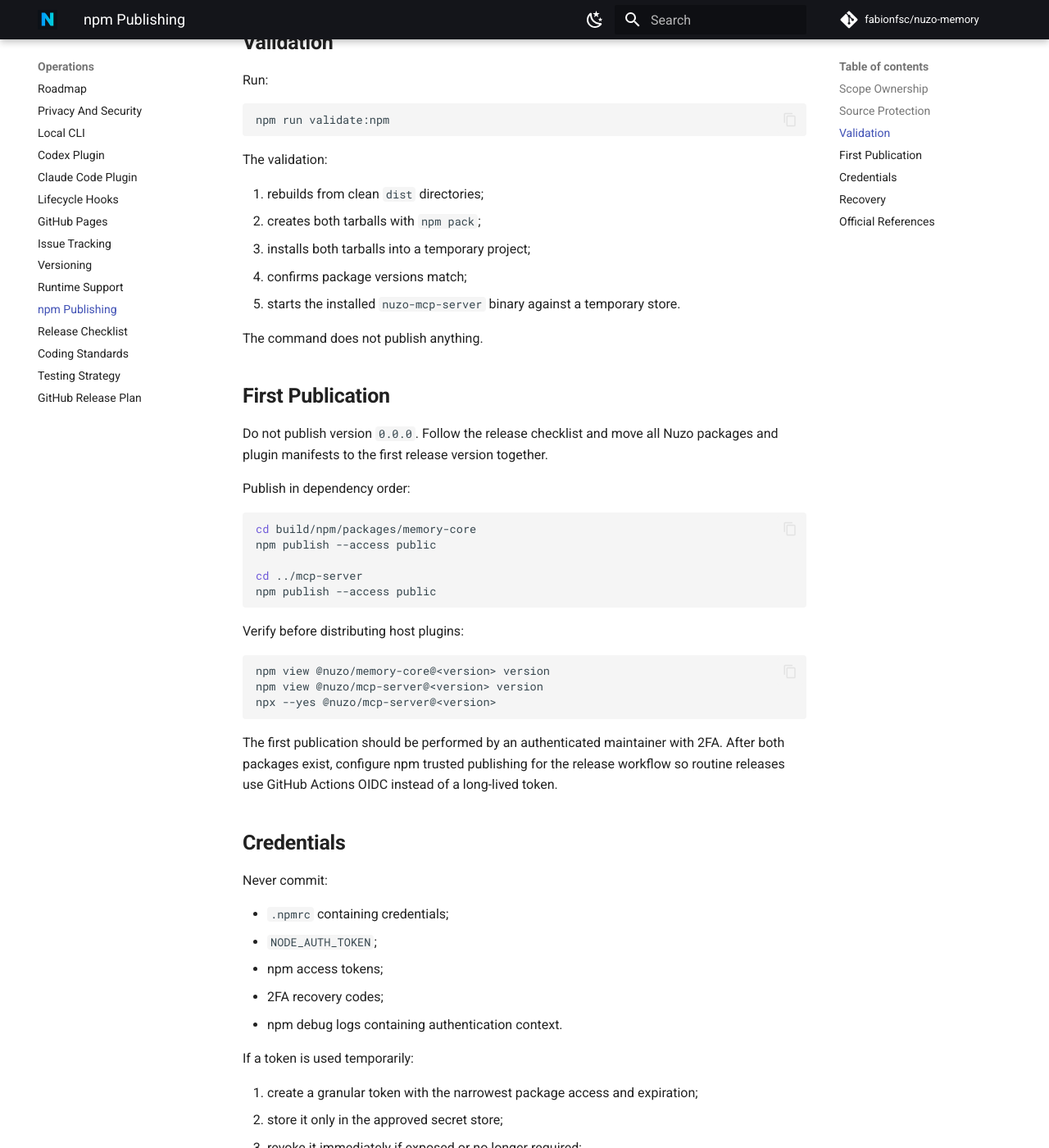
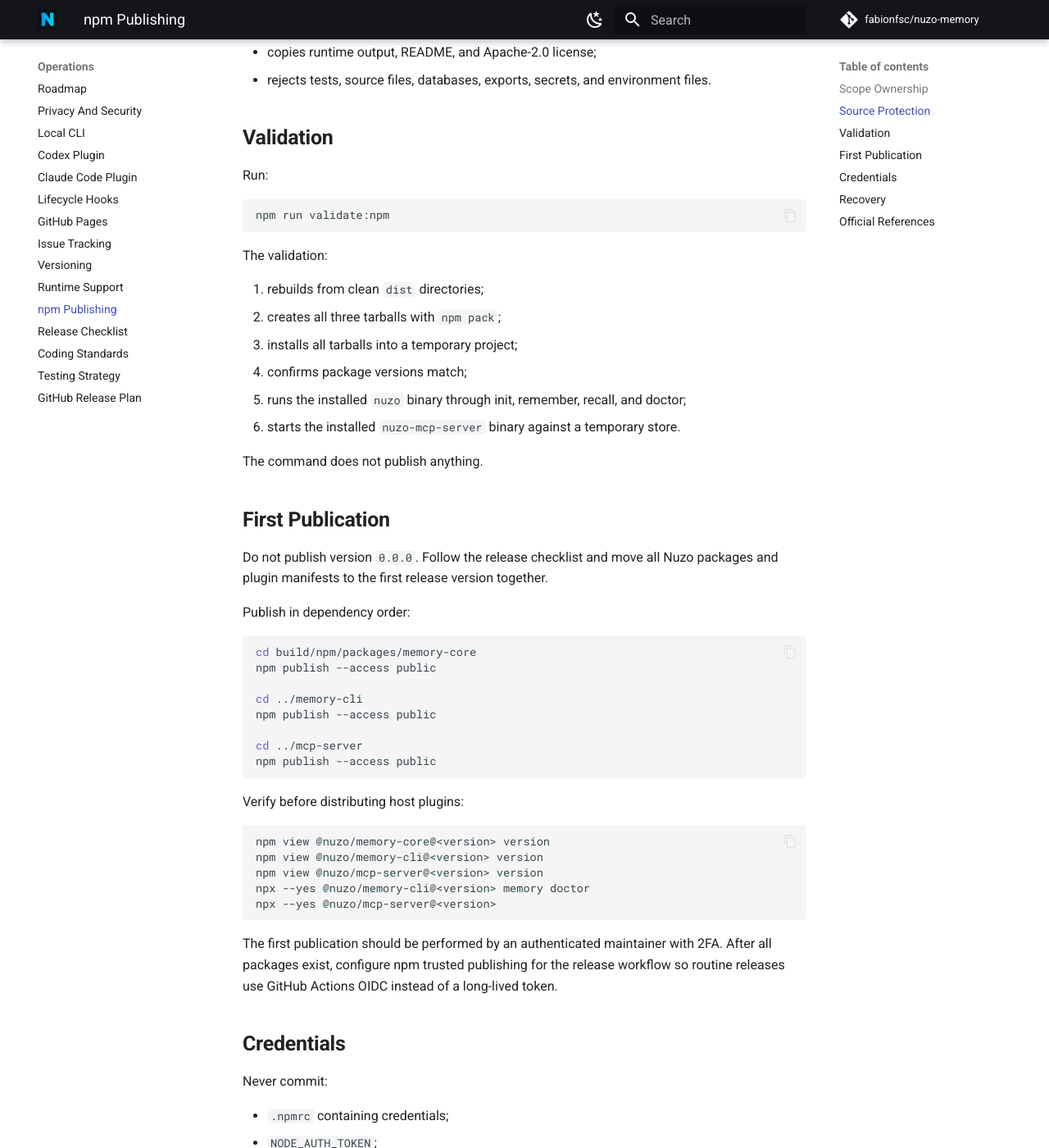
Before and after one commit to fabionfsc/nuzo-memory, an MkDocs documentation site: the page built from docs/operations/npm-publishing.md, in a window 1280 px wide and 1400 px high, scrolled down 1634 px. Shown: the whole window at 82% size. Built offline with MkDocs 1.6.1 and Material for MkDocs 9.7.7, drawn with Linux system fonts in a browser that asks for light colours; comment, search, counter and statistics services are not loaded; some of the changed text lies outside the part shown.

Commit message:
Stage and validate the CLI package

````diff
--- a/docs/operations/npm-publishing.md
+++ b/docs/operations/npm-publishing.md
@@ -12,7 +12,13 @@
 @nuzo/memory-core
 ```
 
-Both packages use the same version and must be released together.
+The CLI package also depends on:
+
+```text
+@nuzo/memory-core
+```
+
+Core, CLI, and MCP packages use the same version and must be released together.
 
 ## Scope Ownership
 
@@ -44,7 +50,8 @@
 }
 ```
 
-Do not run `npm publish` from `packages/core` or `packages/mcp-server`.
+Do not run `npm publish` from `packages/core`, `packages/cli`, or
+`packages/mcp-server`.
 
 Generate publish candidates instead:
 
@@ -58,6 +65,7 @@
 build/npm/
 ├── packages/
 │   ├── memory-core/
+│   ├── memory-cli/
 │   └── mcp-server/
 └── tarballs/
 ```
@@ -66,7 +74,7 @@
 
 - removes `private` only from generated package metadata;
 - removes development scripts and dependencies;
-- pins the MCP server to the exact core version;
+- pins the CLI and MCP server to the exact core version;
 - copies runtime output, README, and Apache-2.0 license;
 - rejects tests, source files, databases, exports, secrets, and environment files.
 
@@ -81,10 +89,11 @@
 The validation:
 
 1. rebuilds from clean `dist` directories;
-2. creates both tarballs with `npm pack`;
-3. installs both tarballs into a temporary project;
+2. creates all three tarballs with `npm pack`;
+3. installs all tarballs into a temporary project;
 4. confirms package versions match;
-5. starts the installed `nuzo-mcp-server` binary against a temporary store.
+5. runs the installed `nuzo` binary through init, remember, recall, and doctor;
+6. starts the installed `nuzo-mcp-server` binary against a temporary store.
 
 The command does not publish anything.
 
@@ -99,6 +108,9 @@
 cd build/npm/packages/memory-core
 npm publish --access public
 
+cd ../memory-cli
+npm publish --access public
+
 cd ../mcp-server
 npm publish --access public
 ```
@@ -107,12 +119,14 @@
 
 ```bash
 npm view @nuzo/memory-core@<version> version
+npm view @nuzo/memory-cli@<version> version
 npm view @nuzo/mcp-server@<version> version
+npx --yes @nuzo/memory-cli@<version> memory doctor
 npx --yes @nuzo/mcp-server@<version>
 ```
 
 The first publication should be performed by an authenticated maintainer with
-2FA. After both packages exist, configure npm trusted publishing for the
+2FA. After all packages exist, configure npm trusted publishing for the
 release workflow so routine releases use GitHub Actions OIDC instead of a
 long-lived token.
 
````
Also changed, not shown: CHANGELOG.md (+2 -0 lines), README.md (+2 -2 lines), docs/operations/release-checklist.md (+3 -2 lines), packages/cli/README.md (added, +25 -0 lines), 3 other files.
